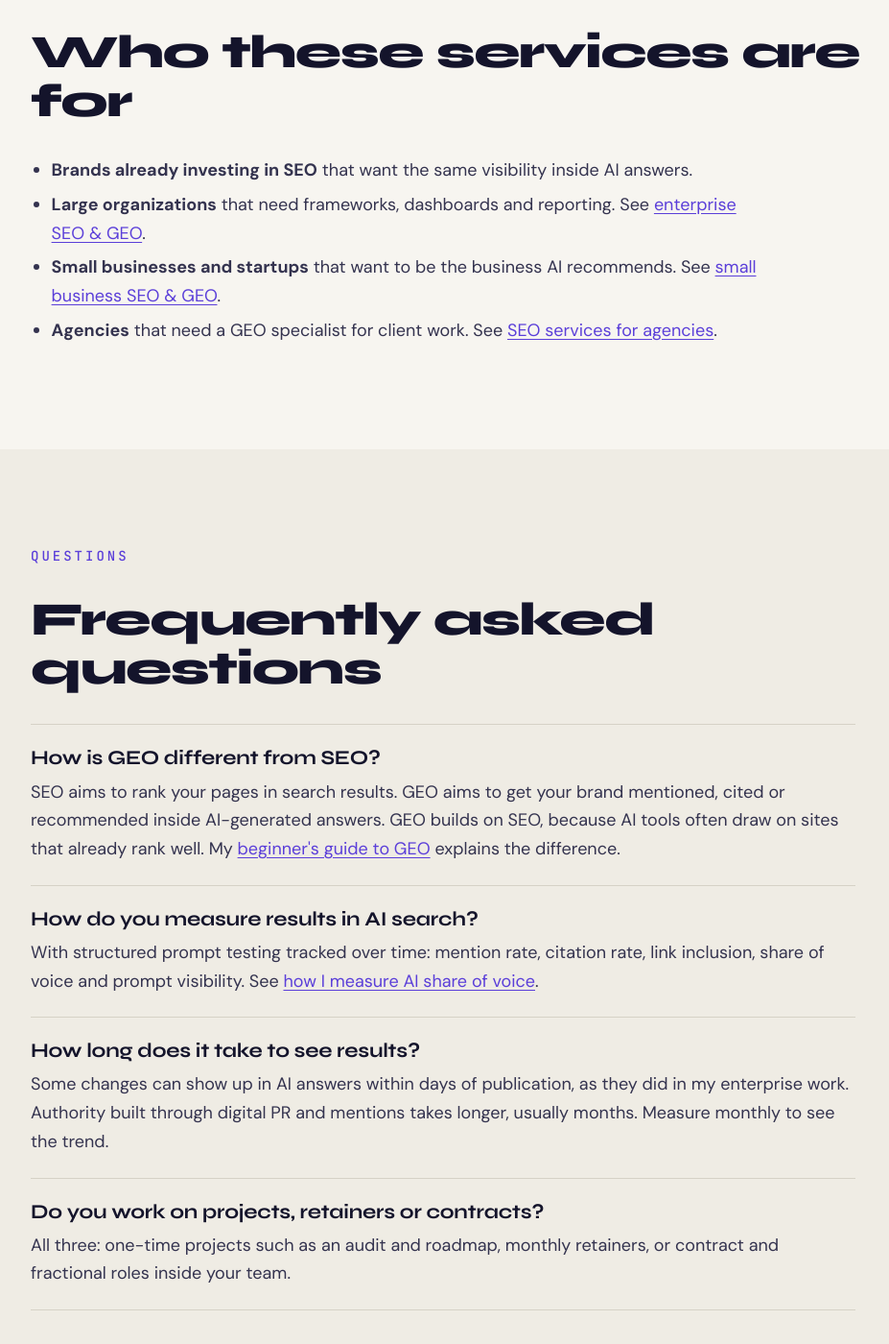
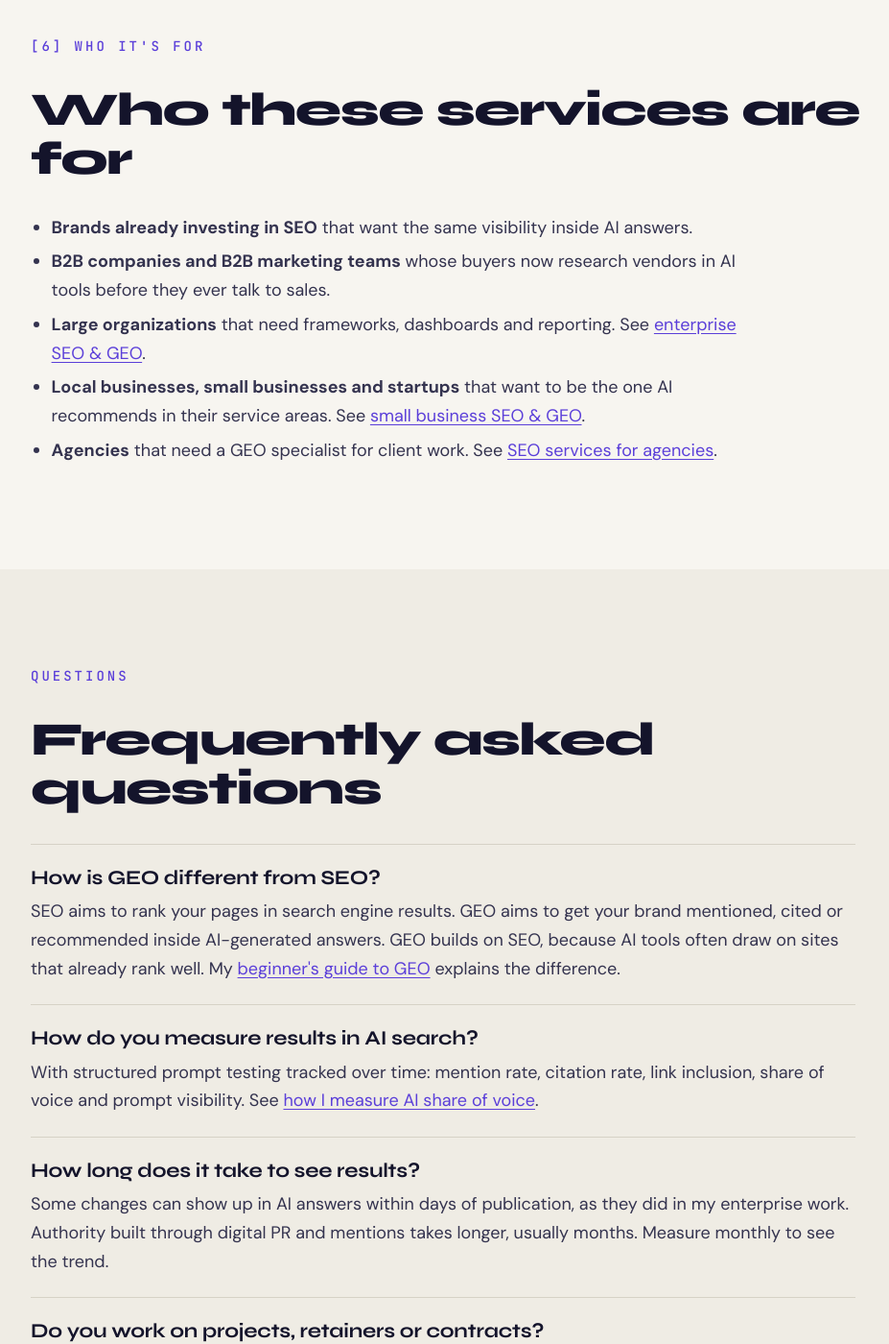
Before and after one commit to JBreezeA/jenalston-site, a Jekyll site: the page geo-aeo-services.html, which Jekyll copies as it is, in a window 1280 px wide and 1400 px high, scrolled down 4102 px. Shown: the whole window at 96% size, without its empty margins (32-959 px from the left). Built offline with Jekyll 4.4.1, drawn with Linux system fonts in a browser that asks for light colours; some of the changed text lies outside the part shown.

Commit message:
Update geo-aeo-services.html

```diff
--- a/geo-aeo-services.html
+++ b/geo-aeo-services.html
@@ -73,7 +73,7 @@
 </style>
 <script type="application/ld+json">{"@context": "https://schema.org", "@type": "Service", "name": "AI search optimization services (GEO & AEO)", "serviceType": "Generative engine optimization and answer engine optimization", "description": "AI search optimization services that help your brand get mentioned, cited and recommended in ChatGPT, Gemini, Perplexity and Google AI Overviews.", "url": "https://jenalston.com/geo-aeo-services", "areaServed": {"@type": "Country", "name": "United States"}, "provider": {"@type": "Person", "name": "Jennifer Alston", "jobTitle": "SEO & AI Strategist", "url": "https://jenalston.com/about", "sameAs": ["https://www.linkedin.com/in/jenniferalstonseo/"]}}</script>
 <script type="application/ld+json">{"@context": "https://schema.org", "@type": "BreadcrumbList", "itemListElement": [{"@type": "ListItem", "position": 1, "name": "Home", "item": "https://jenalston.com/"}, {"@type": "ListItem", "position": 2, "name": "Expertise", "item": "https://jenalston.com/#services"}, {"@type": "ListItem", "position": 3, "name": "GEO & AEO services", "item": "https://jenalston.com/geo-aeo-services"}]}</script>
-<script type="application/ld+json">{"@context": "https://schema.org", "@type": "FAQPage", "mainEntity": [{"@type": "Question", "name": "How is GEO different from SEO?", "acceptedAnswer": {"@type": "Answer", "text": "SEO aims to rank your pages in search results. GEO aims to get your brand mentioned, cited or recommended inside AI-generated answers. GEO builds on SEO, because AI tools often draw on sites that already rank well. My beginner's guide to GEO explains the difference."}}, {"@type": "Question", "name": "How do you measure results in AI search?", "acceptedAnswer": {"@type": "Answer", "text": "With structured prompt testing tracked over time: mention rate, citation rate, link inclusion, share of voice and prompt visibility. See how I measure AI share of voice."}}, {"@type": "Question", "name": "How long does it take to see results?", "acceptedAnswer": {"@type": "Answer", "text": "Some changes can show up in AI answers within days of publication, as they did in my enterprise work. Authority built through digital PR and mentions takes longer, usually months. Measure monthly to see the trend."}}, {"@type": "Question", "name": "Do you work on projects, retainers or contracts?", "acceptedAnswer": {"@type": "Answer", "text": "All three: one-time projects such as an audit and roadmap, monthly retainers, or contract and fractional roles inside your team."}}]}</script>
+<script type="application/ld+json">{"@context": "https://schema.org", "@type": "FAQPage", "mainEntity": [{"@type": "Question", "name": "How is GEO different from SEO?", "acceptedAnswer": {"@type": "Answer", "text": "SEO aims to rank your pages in search engine results. GEO aims to get your brand mentioned, cited or recommended inside AI-generated answers. GEO builds on SEO, because AI tools often draw on sites that already rank well. My beginner's guide to GEO explains the difference."}}, {"@type": "Question", "name": "How do you measure results in AI search?", "acceptedAnswer": {"@type": "Answer", "text": "With structured prompt testing tracked over time: mention rate, citation rate, link inclusion, share of voice and prompt visibility. See how I measure AI share of voice."}}, {"@type": "Question", "name": "How long does it take to see results?", "acceptedAnswer": {"@type": "Answer", "text": "Some changes can show up in AI answers within days of publication, as they did in my enterprise work. Authority built through digital PR and mentions takes longer, usually months. Measure monthly to see the trend."}}, {"@type": "Question", "name": "Do you work on projects, retainers or contracts?", "acceptedAnswer": {"@type": "Answer", "text": "All three: one-time projects such as an audit and roadmap, monthly retainers, or contract and fractional roles inside your team."}}]}</script>
 </head>
 <body>
 <div class="page">
@@ -116,7 +116,7 @@
 <div class="wrap">
 <div class="lab">[2] The basics</div>
 <h2>What are GEO and AEO services?</h2>
-<div class="echo"><p class="el">Quick answer</p><p class="eq">What are GEO and AEO services?</p><p>GEO (generative engine optimization) and AEO (answer engine optimization) services help a brand appear in AI-generated answers. The work combines prompt testing, answer-first content, entity and citation building, and measurement, so AI tools mention, cite and link to your brand.</p></div><div class="prose"><p>Customers increasingly ask AI tools for recommendations instead of scrolling through search results. <a href="https://en.wikipedia.org/wiki/Generative_engine_optimization" target="_blank" rel="noopener">Generative engine optimization</a> is the practice of earning a place in those answers, and answer engine optimization applies the same thinking to direct-answer features like Google's AI Overviews.</p><p>This work builds on SEO rather than replacing it. Google's own guidance on <a href="https://developers.google.com/search/docs/appearance/ai-features" target="_blank" rel="noopener">AI features and your website</a> confirms that strong SEO foundations still matter for AI Overviews and AI Mode. My AI search optimization services start from those foundations, then focus on the signals AI tools rely on.</p></div>
+<div class="echo"><p class="el">Quick answer</p><p class="eq">What are GEO and AEO services?</p><p>GEO (generative engine optimization) and AEO (answer engine optimization) services help a brand appear in AI-generated answers. The work combines prompt testing, answer-first content, entity and citation building, and measurement, so AI tools mention, cite and link to your brand.</p></div><div class="prose"><p>Customers increasingly ask AI platforms like ChatGPT and Gemini for recommendations instead of scrolling through traditional search results. <a href="https://en.wikipedia.org/wiki/Generative_engine_optimization" target="_blank" rel="noopener">Generative engine optimization</a> is the practice of earning a place in those answers, and answer engine optimization applies the same thinking to direct-answer features like Google's AI Overviews.</p><p>This work builds on SEO rather than replacing it. Google's own guidance on <a href="https://developers.google.com/search/docs/appearance/ai-features" target="_blank" rel="noopener">AI features and your website</a> confirms that strong SEO foundations still matter for AI Overviews and AI Mode. My AI search optimization services start from those search engine foundations, then focus on the signals AI systems rely on: clear entities, consistent brand information and citations from trusted sources.</p></div>
 </div>
 </section>
 <section class="sec sand">
@@ -130,7 +130,7 @@
 <div class="wrap">
 <div class="lab">[4] How it works</div>
 <h2>How a GEO and AEO engagement works</h2>
-<ol class="steps"><li><span class="num">01</span><h3>Audit</h3><p>Benchmark your visibility in AI answers and search against the competitors that matter.</p></li><li><span class="num">02</span><h3>Strategy</h3><p>A prioritized roadmap across content, entities, technical SEO and digital PR.</p></li><li><span class="num">03</span><h3>Execute</h3><p>I run the work, or coordinate your writers, vendors and developers.</p></li><li><span class="num">04</span><h3>Measure</h3><p>Monthly reports on mention rate, citations, share of voice and leads.</p></li></ol>
+<ol class="steps"><li><span class="num">01</span><h3>Audit</h3><p>Benchmark your visibility in AI answers and search against the competitors that matter.</p></li><li><span class="num">02</span><h3>Strategy</h3><p>A prioritized roadmap of GEO strategies across content, entities, technical SEO and digital PR.</p></li><li><span class="num">03</span><h3>Execute</h3><p>I run the work, or coordinate your writers, vendors and developers.</p></li><li><span class="num">04</span><h3>Measure</h3><p>Monthly reports on mention rate, citations, share of voice and leads.</p></li></ol>
 </div>
 </section>
 <section class="sec dark">
@@ -144,14 +144,14 @@
 <div class="wrap">
 <div class="lab">[6] Who it's for</div>
 <h2>Who these services are for</h2>
-<div class="prose"><ul><li><b>Brands already investing in SEO</b> that want the same visibility inside AI answers.</li><li><b>Large organizations</b> that need frameworks, dashboards and reporting. See <a href="/enterprise-seo">enterprise SEO &amp; GEO</a>.</li><li><b>Small businesses and startups</b> that want to be the business AI recommends. See <a href="/small-business-seo">small business SEO &amp; GEO</a>.</li><li><b>Agencies</b> that need a GEO specialist for client work. See <a href="/seo-services#agencies">SEO services for agencies</a>.</li></ul></div>
+<div class="prose"><ul><li><b>Brands already investing in SEO</b> that want the same visibility inside AI answers.</li><li><b>B2B companies and B2B marketing teams</b> whose buyers now research vendors in AI tools before they ever talk to sales.</li><li><b>Large organizations</b> that need frameworks, dashboards and reporting. See <a href="/enterprise-seo">enterprise SEO &amp; GEO</a>.</li><li><b>Local businesses, small businesses and startups</b> that want to be the one AI recommends in their service areas. See <a href="/small-business-seo">small business SEO &amp; GEO</a>.</li><li><b>Agencies</b> that need a GEO specialist for client work. See <a href="/seo-services#agencies">SEO services for agencies</a>.</li></ul></div>
 </div>
 </section>
 <section class="sec sand" id="faq">
 <div class="wrap">
 <div class="lab">Questions</div>
 <h2>Frequently asked questions</h2>
-<div class="faq"><div class="faq-item"><h3>How is GEO different from SEO?</h3><p>SEO aims to rank your pages in search results. GEO aims to get your brand mentioned, cited or recommended inside AI-generated answers. GEO builds on SEO, because AI tools often draw on sites that already rank well. My <a href="/blog/beginners-guide-to-geo-for-small-businesses/">beginner's guide to GEO</a> explains the difference.</p></div><div class="faq-item"><h3>How do you measure results in AI search?</h3><p>With structured prompt testing tracked over time: mention rate, citation rate, link inclusion, share of voice and prompt visibility. See <a href="/blog/how-to-measure-ai-share-of-voice/">how I measure AI share of voice</a>.</p></div><div class="faq-item"><h3>How long does it take to see results?</h3><p>Some changes can show up in AI answers within days of publication, as they did in my enterprise work. Authority built through digital PR and mentions takes longer, usually months. Measure monthly to see the trend.</p></div><div class="faq-item"><h3>Do you work on projects, retainers or contracts?</h3><p>All three: one-time projects such as an audit and roadmap, monthly retainers, or contract and fractional roles inside your team.</p></div></div>
+<div class="faq"><div class="faq-item"><h3>How is GEO different from SEO?</h3><p>SEO aims to rank your pages in search engine results. GEO aims to get your brand mentioned, cited or recommended inside AI-generated answers. GEO builds on SEO, because AI tools often draw on sites that already rank well. My <a href="/blog/beginners-guide-to-geo-for-small-businesses/">beginner's guide to GEO</a> explains the difference.</p></div><div class="faq-item"><h3>How do you measure results in AI search?</h3><p>With structured prompt testing tracked over time: mention rate, citation rate, link inclusion, share of voice and prompt visibility. See <a href="/blog/how-to-measure-ai-share-of-voice/">how I measure AI share of voice</a>.</p></div><div class="faq-item"><h3>How long does it take to see results?</h3><p>Some changes can show up in AI answers within days of publication, as they did in my enterprise work. Authority built through digital PR and mentions takes longer, usually months. Measure monthly to see the trend.</p></div><div class="faq-item"><h3>Do you work on projects, retainers or contracts?</h3><p>All three: one-time projects such as an audit and roadmap, monthly retainers, or contract and fractional roles inside your team.</p></div></div>
 </div>
 </section>
 <section class="sec">
```
